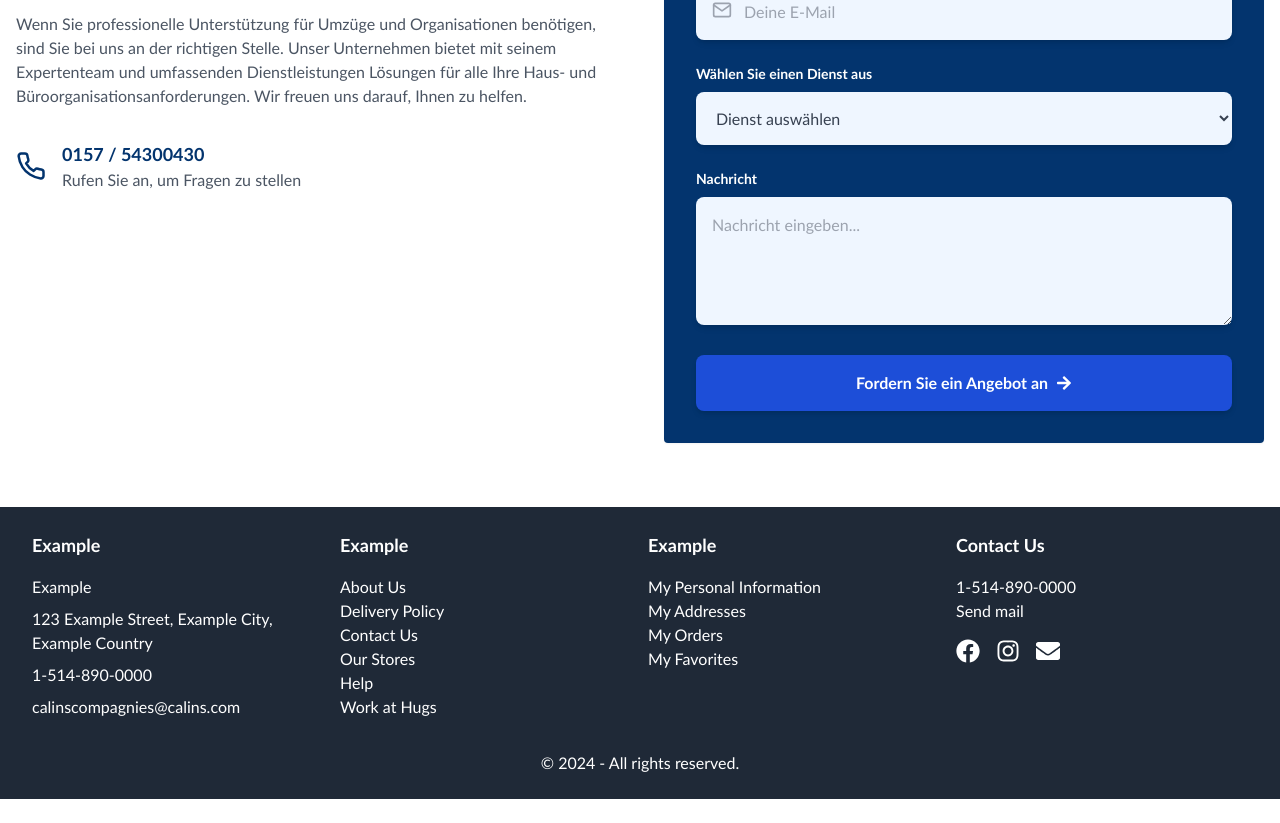
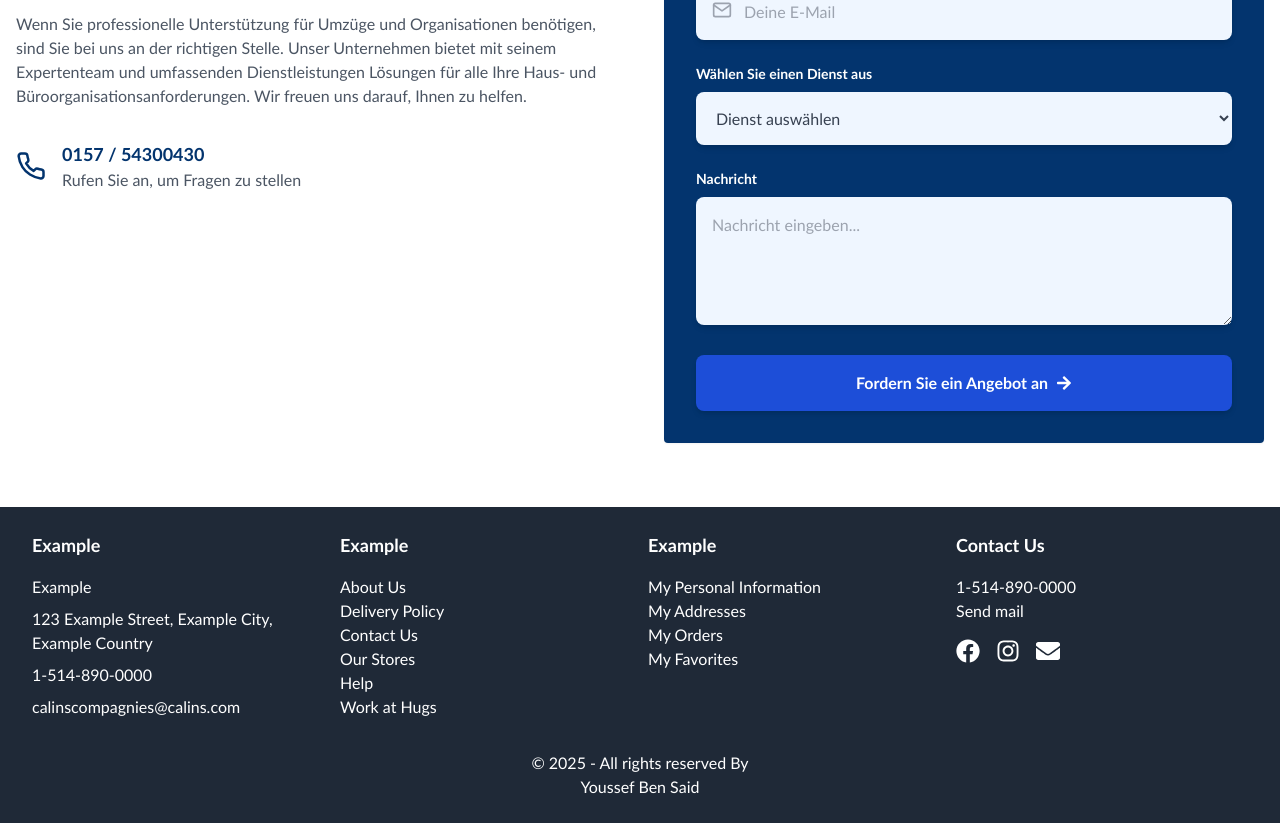
Before and after one commit to Youssef-BS/moving_service, a React (Create React App) app: page / in a window 1280 px wide. Shown: the part 4006-4829 px from the top of the page. Before the commit the page ends 4805 px from the top, so only its background shows below. Built offline with nearby package versions, Linux system fonts and the light colour scheme.

Commit message:
edit footer

```diff
--- a/src/components/Footer/Footer.jsx
+++ b/src/components/Footer/Footer.jsx
@@ -93,7 +93,10 @@ const Footer = () => {
         </motion.div>
       </div>
       <motion.p className="text-center mt-8" variants={itemVariants}>
-        &copy; 2024 - All rights reserved.
+        &copy; 2025 - All rights reserved By <br /><a href="https://tn.linkedin.com/in/youssef-ben-said-13051122b?trk=people-guest_people_search-card" target="_blank" rel="noopener noreferrer">
+  Youssef Ben Said
+</a>
+
       </motion.p>
     </motion.footer>
   );
```
